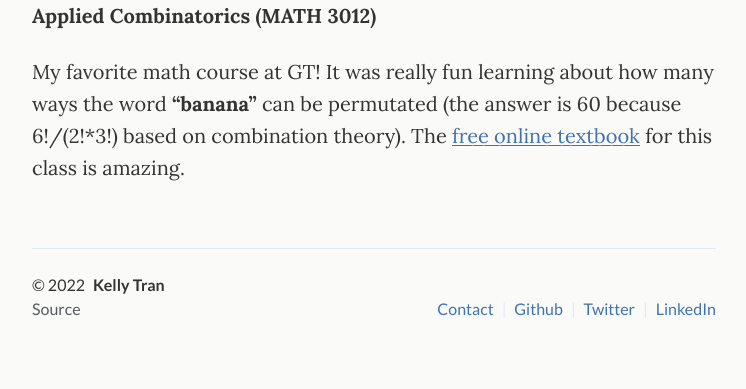
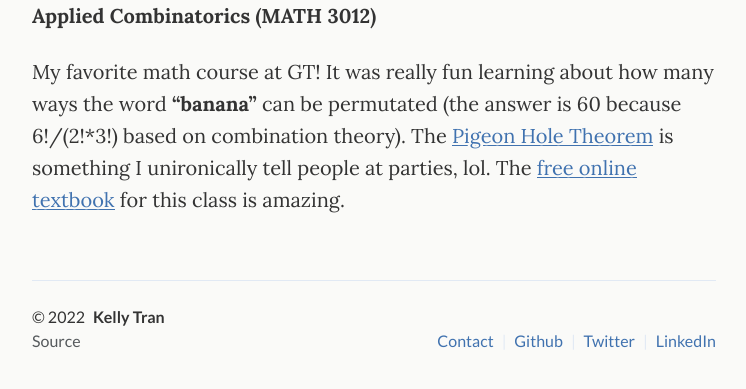
Before and after one commit to kellytran3k/kellytran3k.github.io, a Jekyll site: the page built from _posts/2022-06-22-GTCS.md, in a window 1280 px wide and 900 px high, scrolled down 5902 px, cut to the strip 451-840 px from the top of the window. Shown: the whole strip, without its empty margins (266-1012 px from the left). Built offline with Jekyll 4.4.1, drawn with Linux system fonts in a browser that asks for light colours.

Commit message:
added pidgeon hole principle

```diff
--- a/_posts/2022-06-22-GTCS.md
+++ b/_posts/2022-06-22-GTCS.md
@@ -114,4 +114,4 @@ Super fun course that involved learning how to use Unity software to create game
 
 **Applied Combinatorics (MATH 3012)**
 
-My favorite math course at GT! It was really fun learning about how many ways the word **"banana"** can be permutated (the answer is 60 because 6!/(2!*3!) based on combination theory). The [free online textbook](https://www.appliedcombinatorics.org/book/app-comb.html) for this class is amazing.
+My favorite math course at GT! It was really fun learning about how many ways the word **"banana"** can be permutated (the answer is 60 because 6!/(2!*3!) based on combination theory). The [Pigeon Hole Theorem](https://en.wikipedia.org/wiki/Pigeonhole_principle) is something I unironically tell people at parties, lol. The [free online textbook](https://www.appliedcombinatorics.org/book/app-comb.html) for this class is amazing.
```
